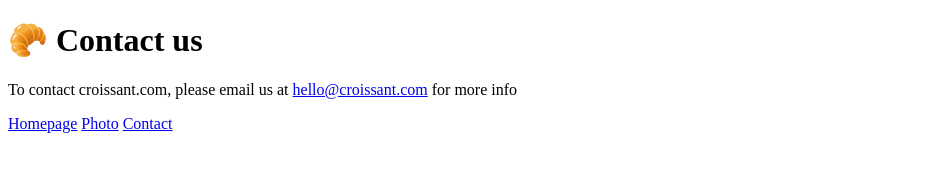
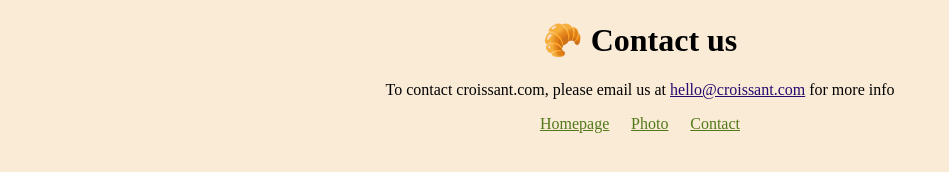
Before and after one commit to Blackdoll-Loki/Croissant, a plain HTML site: page contact.html in a window 1280 px wide. Shown: the whole page, without its empty margins (0-949 px from the left). Drawn offline with Linux system fonts and the light colour scheme.

Commit message:
add some styles

```diff
--- a/contact.html
+++ b/contact.html
@@ -5,12 +5,14 @@
     <meta http-equiv="X-UA-Compatible" content="IE=edge" />
     <meta name="viewport" content="width=device-width, initial-scale=1.0" />
     <title>Document</title>
+    <link rel="stylesheet" href="/styles/style.css" />
   </head>
   <body>
     <h1>🥐 Contact us</h1>
     <p>
       To contact croissant.com, please email us at
-      <a href="mailto:hello@croissant.com">hello@croissant.com</a> for more info
+      <a href="mailto:hello@croissant.com" class="mail">hello@croissant.com</a>
+      for more info
     </p>
     <section class="links">
       <a href="/index.html">Homepage</a>
--- a/styles/style.css
+++ b/styles/style.css
@@ -0,0 +1,27 @@
+body {
+  margin: 0 auto;
+  background-color: antiquewhite;
+}
+h1,
+p {
+  text-align: center;
+}
+section {
+  margin: 0 auto;
+  display: flex;
+  width: 200px;
+  justify-content: space-between;
+}
+a {
+  color: rgb(81, 121, 25);
+}
+img {
+  display: block;
+  margin: 30px auto;
+  border-radius: 15px;
+  max-width: 40%;
+  height: auto;
+}
+.mail {
+  color: rgb(37, 10, 111);
+}
```
Also changed, not shown: photo.html (+1 -0 lines).
